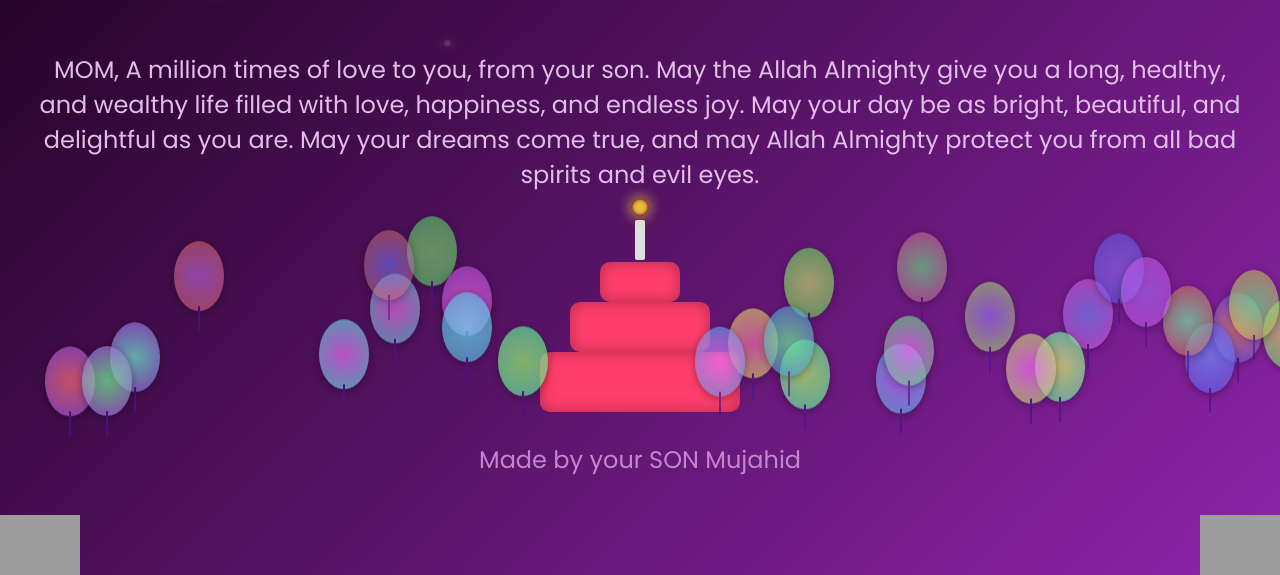
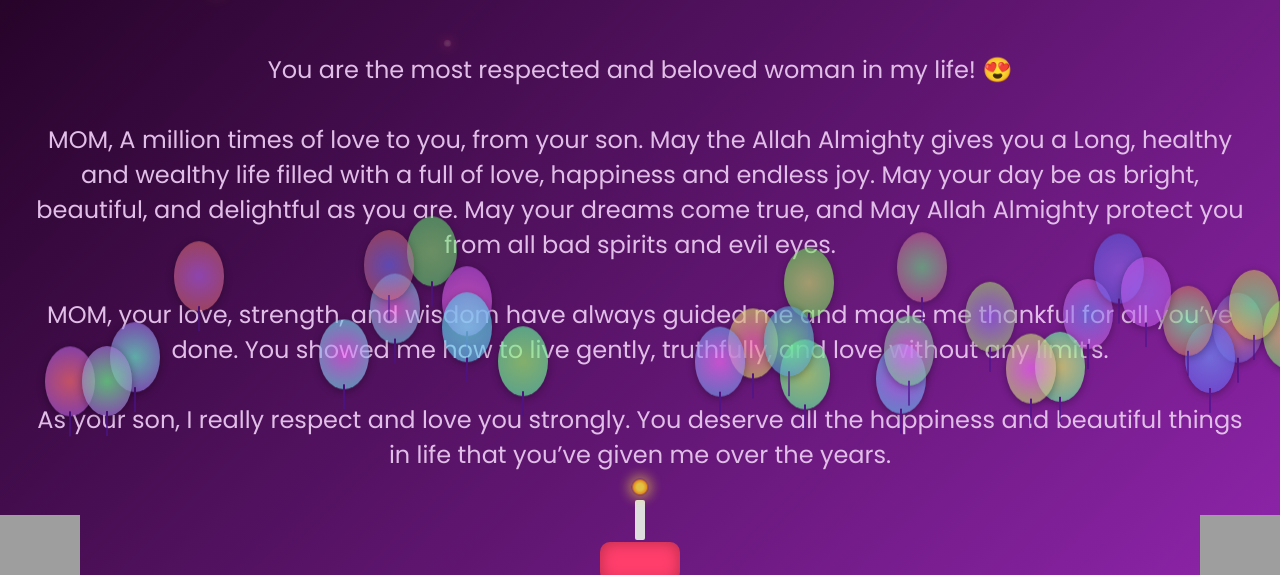
Before and after one commit to MujahidAliDeveloper01/Birthday-Surprise, a plain HTML site: page index.html in a window 1280 px wide. Both pictures are taken after a click on the button "Start". Shown: the part 225-800 px from the top of the page. Drawn offline with Linux system fonts and the light colour scheme; grey boxes are pictures that could not be loaded.

Commit message:
index.html

```diff
--- a/index.html
+++ b/index.html
@@ -246,7 +246,21 @@
     <h1 style="margin-top: -30px;">🎉 MOM 🎂</h1>
 
     <div class="message">
-      MOM, A million times of love to you, from your son. May the Allah Almighty give you a long, healthy, and wealthy life filled with love, happiness, and endless joy. May your day be as bright, beautiful, and delightful as you are. May your dreams come true, and may Allah Almighty protect you from all bad spirits and evil eyes.
+
+You are the most respected and beloved woman in my life! 😍
+<br>
+
+</br>
+MOM, A million times of love to you, from your son. May the Allah Almighty gives you a Long, healthy and wealthy life filled with a full of love, happiness and endless joy. May your day be as bright, beautiful, and delightful as you are. May your dreams come true, and May Allah Almighty protect you from all bad spirits and evil eyes.
+<br>
+
+</br>
+MOM, your love, strength, and wisdom have always guided me and made me thankful for all you’ve done. You showed me how to live gently, truthfully, and love without any limit's.
+<br>
+
+</br>
+As your son, I really respect and love you strongly. You deserve all the happiness and beautiful things in life that you’ve given me over the years.
+
     </div>
 
     <div class="cake">
```
